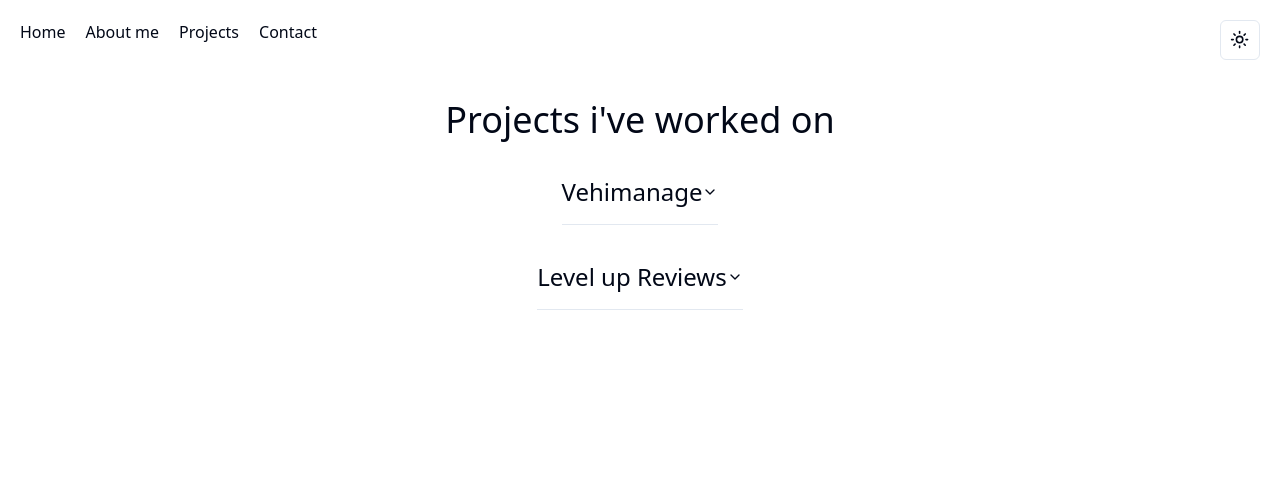
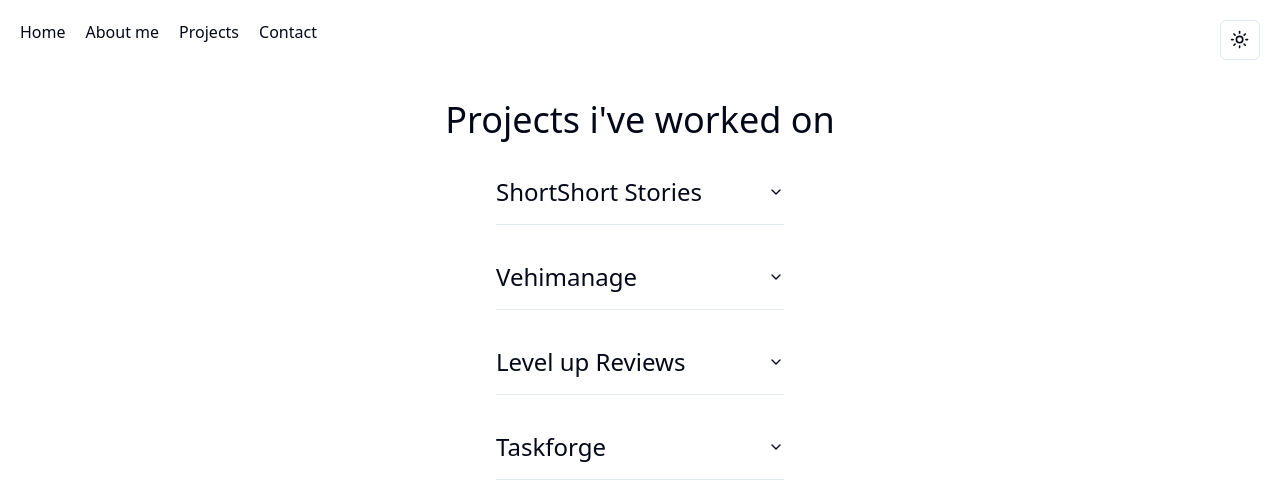
Before and after one commit to OscarG-png/portfolio, a React (Vite) app: page /projects in a window 1280 px wide. Shown: the top 500 px of the page. Built offline with nearby package versions, Linux system fonts and the light colour scheme.

Commit message:
projects list css

```diff
--- a/src/Data/Projects.ts
+++ b/src/Data/Projects.ts
@@ -1,14 +1,28 @@
+// Storing my projects data here instead of a database for now.
+
 export const projects = [
     {
         "id": 1,
+        "name": "ShortShort Stories",
+        "link": "https://gitlab.com/shortshort/shortshortv2",
+        "description": "A social media platform for sharing short stories. Built with React, FastAPI, Websockets, and PostgreSQL."
+    },
+    {
+        "id": 2,
         "name": "Vehimanage",
         "link": "https://gitlab.com/OscarG/vehimanage",
         "description": "A vehicle sales and service management system. Built with React, Django, and PostgreSQL."
     },
     {
-        "id": 2,
+        "id": 3,
         "name": "Level up Reviews",
         "link": "https://gitlab.com/pixel-pioneers/level-up-reviews",
         "description": "A user driven video game review site. Built with React, FastAPI, and PostgreSQL."
+    },
+    {
+        "id": 4,
+        "name": "Taskforge",
+        "link": "https://gitlab.com/OscarG/TaskForge",
+        "description": "A task management system. Built with HTML and Django. This was the first project I ever built."
     }
 ]
--- a/src/pages/ProjectsPage.tsx
+++ b/src/pages/ProjectsPage.tsx
@@ -12,7 +12,12 @@ export default function Projects() {
         <div className="flex flex-col items-center justify-center gap-5 mt-10">
             <h1 className="text-4xl">Projects i've worked on</h1>
             {projects.map((project) => (
-                <Accordion key={project.id} type="single" collapsible>
+                <Accordion
+                    key={project.id}
+                    type="single"
+                    collapsible
+                    className="w-72"
+                >
                     <AccordionItem value={project.name}>
                         <AccordionTrigger className="text-2xl">
                             {project.name}
```
